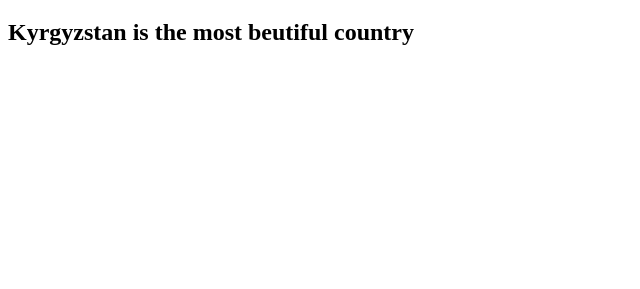
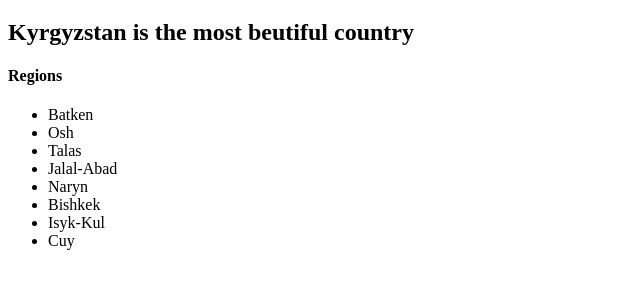
Before and after one commit to Urmat-test/Project, a plain HTML site: page index.html in a window 1280 px wide. Shown: the part 61-350 px from the top of the page, without its empty margins (0-640 px from the left). Drawn offline with Linux system fonts and the light colour scheme.

Commit message:
added regions

```diff
--- a/index.html
+++ b/index.html
@@ -8,6 +8,17 @@
 <body>
     <h1>Hello world</h1>
     <h2>Kyrgyzstan is the most beutiful country</h2>
+    <h4>Regions</h4>
+    <ul>
+        <li>Batken</li>
+        <li>Osh</li>
+        <li>Talas</li>
+        <li>Jalal-Abad</li>
+        <li>Naryn</li>
+        <li>Bishkek</li>
+        <li>Isyk-Kul</li>
+        <li>Cuy</li>
+    </ul>
  <script src="/apps.js"></script>
 </body>
 </html>
```
